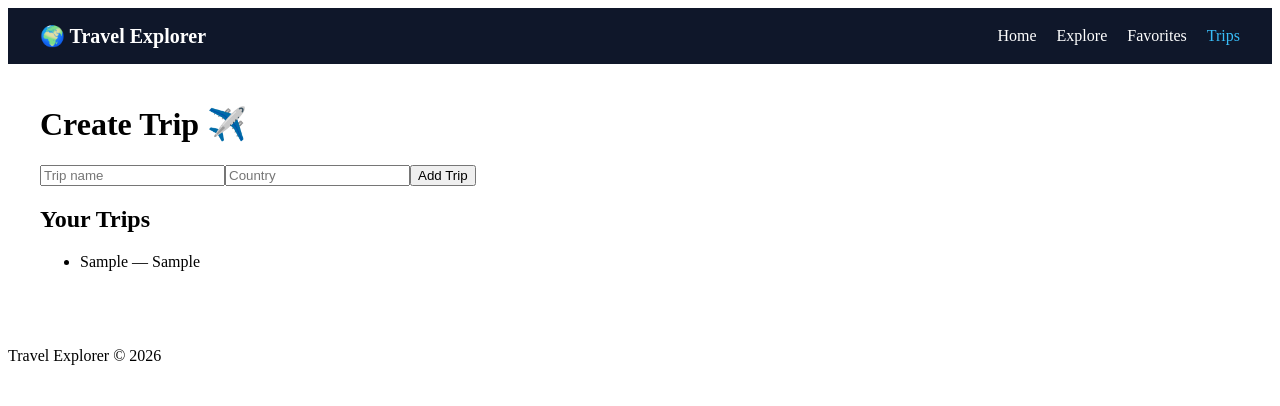
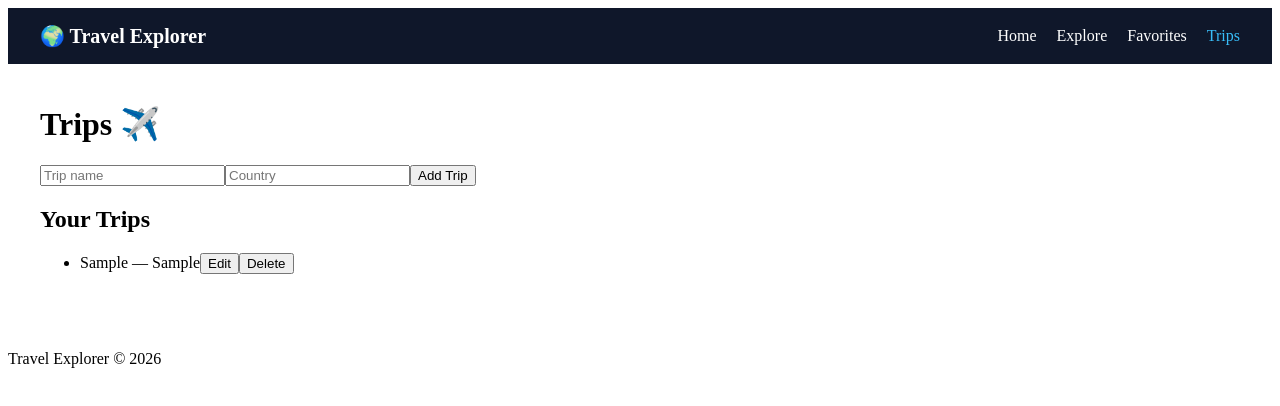
Before and after one commit to theendtx/Travel-Explorer, a React (Vite) app: page /trips in a window 1280 px wide. Both pictures are taken after typing "Sample", "Sample" into the empty fields and a click on the button "Add Trip". Shown: the top 406 px of the page. Built offline with nearby package versions, Linux system fonts and the light colour scheme.

Commit message:
feat: trips management

```diff
--- a/src/App.tsx
+++ b/src/App.tsx
@@ -49,6 +49,18 @@ useEffect(() => {
   setTrips((prev) => [...prev, newTrip])
 }
 
+  function deleteTrip(id: string) {
+  setTrips((prev) => prev.filter((t) => t.id !== id))
+}
+
+ function updateTrip(updatedTrip: Trip) {
+  setTrips((prev) =>
+    prev.map((trip) =>
+      trip.id === updatedTrip.id ? updatedTrip : trip
+    )
+  )
+}
+
   return (
     <BrowserRouter>
       <Routes>
@@ -93,6 +105,8 @@ useEffect(() => {
     <TripsPage
       trips={trips}
       addTrip={addTrip}
+      deleteTrip={deleteTrip}
+      updateTrip={updateTrip}
     />
   }
 />
--- a/src/pages/TripsPage.tsx
+++ b/src/pages/TripsPage.tsx
@@ -4,12 +4,23 @@ import type { Trip } from "../types/trip"
 type Props = {
   trips: Trip[]
   addTrip: (trip: Omit<Trip, "id">) => void
+  deleteTrip: (id: string) => void
+  updateTrip: (trip: Trip) => void
 }
 
-export function TripsPage({ trips, addTrip }: Props) {
+export function TripsPage({
+  trips,
+  addTrip,
+  deleteTrip,
+  updateTrip
+}: Props) {
 
   const [name, setName] = useState("")
   const [country, setCountry] = useState("")
+
+  const [editingId, setEditingId] = useState<string | null>(null)
+  const [editName, setEditName] = useState("")
+  const [editCountry, setEditCountry] = useState("")
 
   function handleSubmit(e: React.FormEvent) {
     e.preventDefault()
@@ -22,11 +33,31 @@ export function TripsPage({ trips, addTrip }: Props) {
     setCountry("")
   }
 
+  function startEdit(trip: Trip) {
+    setEditingId(trip.id)
+    setEditName(trip.name)
+    setEditCountry(trip.country)
+  }
+
+  function saveEdit() {
+    if (!editingId) return
+    console.log("SAVE CLICK")
+
+    updateTrip({
+      id: editingId,
+      name: editName,
+      country: editCountry
+    })
+
+    setEditingId(null)
+  }
+
   return (
     <div>
 
-      <h1>Create Trip ✈️</h1>
+      <h1>Trips ✈️</h1>
 
+      {/* FORM */}
       <form onSubmit={handleSubmit}>
 
         <input
@@ -47,16 +78,49 @@ export function TripsPage({ trips, addTrip }: Props) {
 
       </form>
 
+      {/* LIST */}
       <h2>Your Trips</h2>
 
       {trips.length === 0 && <p>No trips yet</p>}
 
       <ul>
+
         {trips.map((trip) => (
-          <li key={trip.id}>
-            {trip.name} — {trip.country}
+
+          <li key={trip.id} style={{ marginBottom: "10px" }}>
+
+            {editingId === trip.id ? (
+              <>
+                <input
+                  value={editName}
+                  onChange={(e) => setEditName(e.target.value)}
+                />
+
+                <input
+                  value={editCountry}
+                  onChange={(e) => setEditCountry(e.target.value)}
+                />
+
+                <button onClick={saveEdit}>Save</button>
+              </>
+            ) : (
+              <>
+                {trip.name} — {trip.country}
+
+                <button onClick={() => startEdit(trip)}>
+                  Edit
+                </button>
+
+                <button onClick={() => deleteTrip(trip.id)}>
+                  Delete
+                </button>
+              </>
+            )}
+
           </li>
+
         ))}
+
       </ul>
 
     </div>
```
